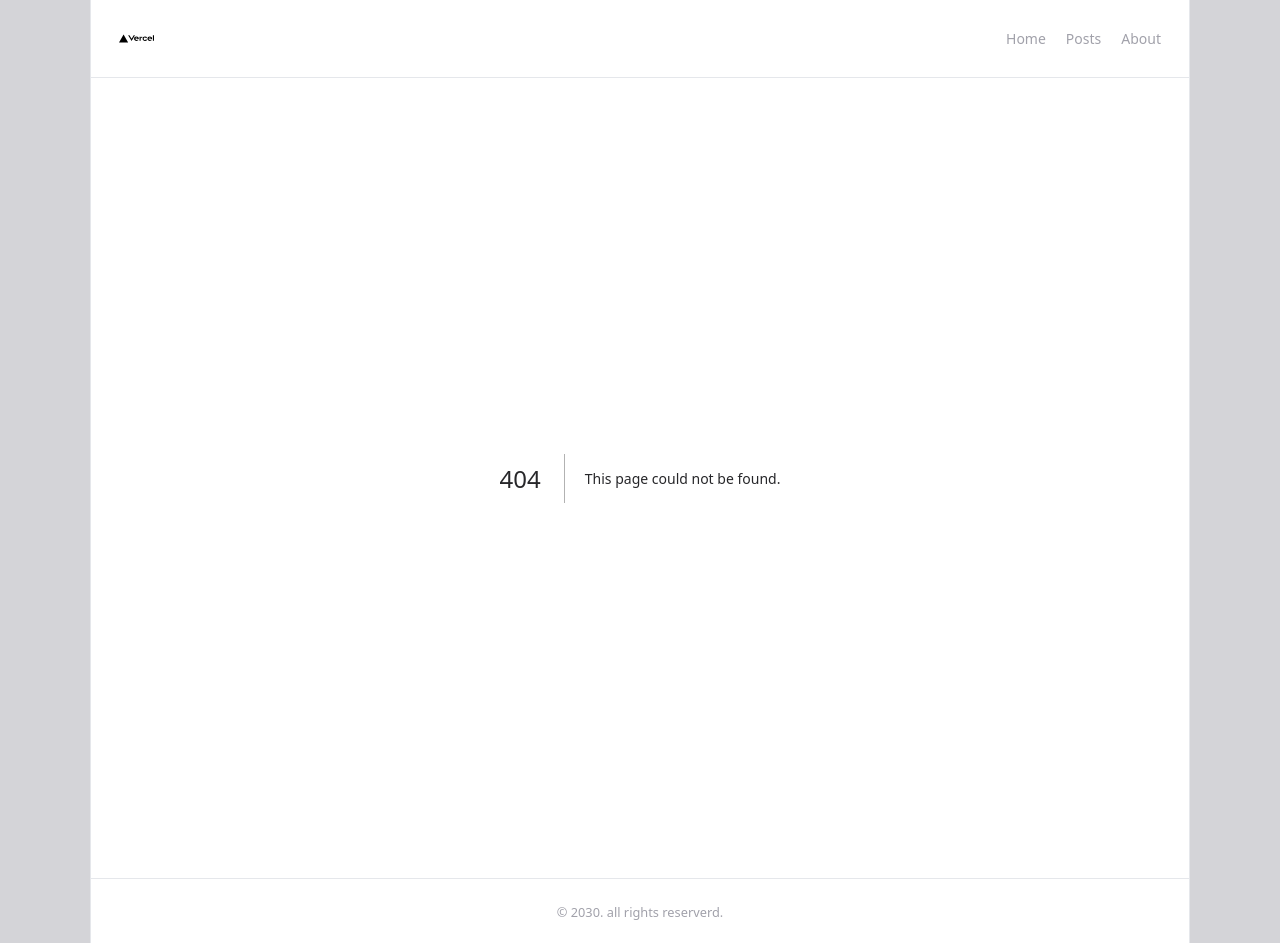
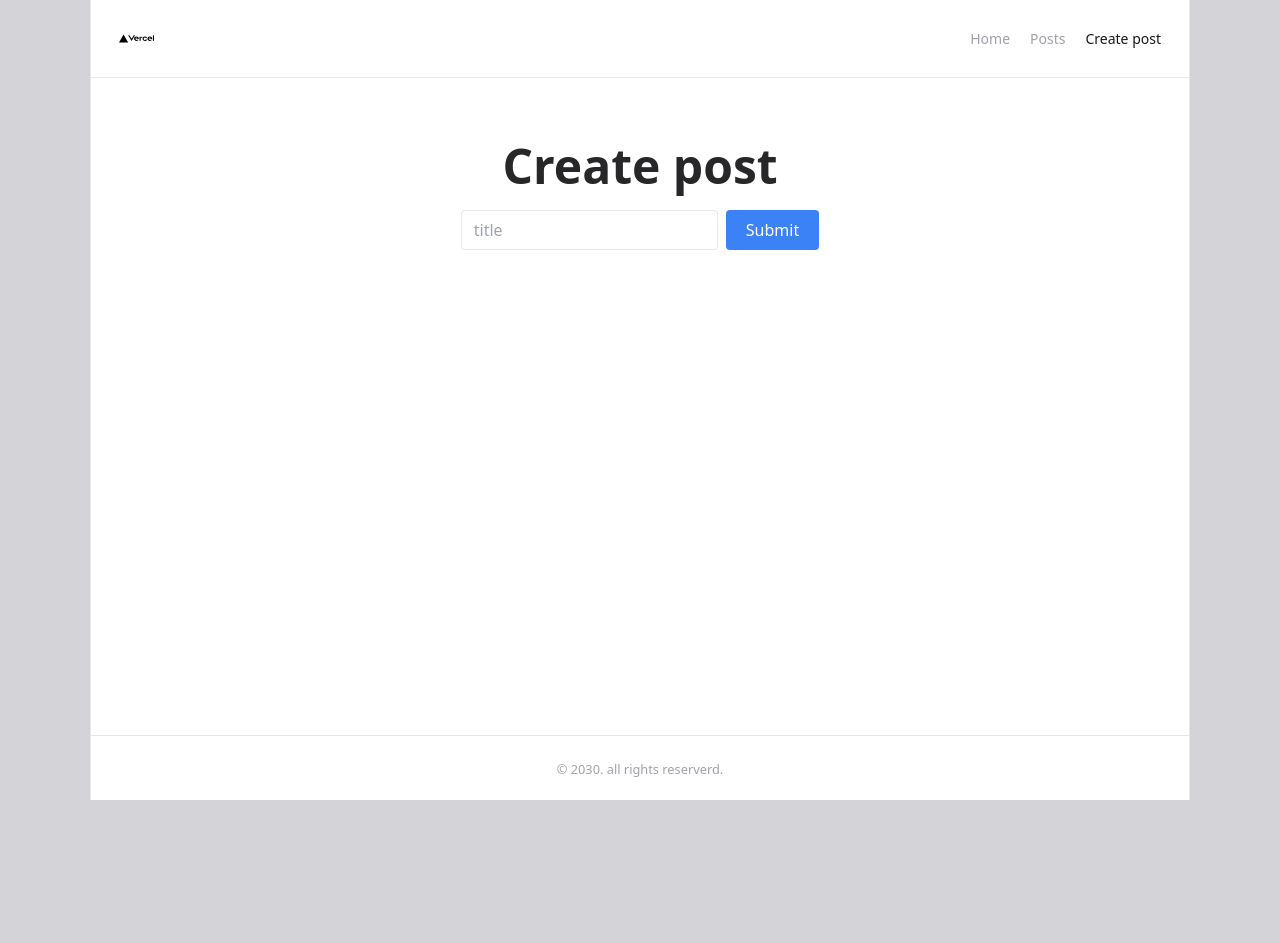
Before and after one commit to DiegoSalazarArp/nextjs-server-actions, a Next.js app: page /create-post in a window 1280 px wide. Before the commit this address had no page. After the commit the page ends 800 px from the top, so only its background shows below. Built offline with nearby package versions, Linux system fonts and the light colour scheme.

Commit message:
integrating kinde and server actions

```diff
--- /dev/null
+++ b/app/actions/actions.ts
@@ -0,0 +1,8 @@
+"use server";
+
+export default async function createPost(formData: FormData) {
+  const title = formData.get("title") as string;
+  console.log(title);
+
+  // update database
+}
--- /dev/null
+++ b/app/api/auth/[kindeAuth]/route.js
@@ -0,0 +1,2 @@
+import { handleAuth } from "@kinde-oss/kinde-auth-nextjs/server";
+export const GET = handleAuth();
--- /dev/null
+++ b/app/create-post/page.tsx
@@ -0,0 +1,28 @@
+import { getKindeServerSession } from "@kinde-oss/kinde-auth-nextjs/server";
+import createPost from "../actions/actions";
+
+export default function Page() {
+  const { isAuthenticated } = getKindeServerSession();
+  return (
+    <main className="text-center pt-16">
+      <h1 className="text-4xl md:text-5xl font-bold mb-5">Create post</h1>
+
+      <form className="h-10 space-x-2" action={createPost}>
+        <input
+          name="title"
+          placeholder="title"
+          className="border rounded px-3 h-full"
+          type="text"
+          required
+        />
+
+        <button
+          className="h-full  bg-blue-500 px-5 rounded text-white"
+          type="submit"
+        >
+          Submit
+        </button>
+      </form>
+    </main>
+  );
+}
--- a/components/Header.tsx
+++ b/components/Header.tsx
@@ -7,7 +7,7 @@
 const navLinks = [
   { label: "Home", href: "/" },
   { label: "Posts", href: "/posts" },
-  { label: "About", href: "/about" },
+  { label: "Create post", href: "/create-post" },
 ];
 
 export default function Header() {
```
Also changed, not shown: package.json (+5 -4 lines), 1 other file (tests, documents, lock files or other folders).
